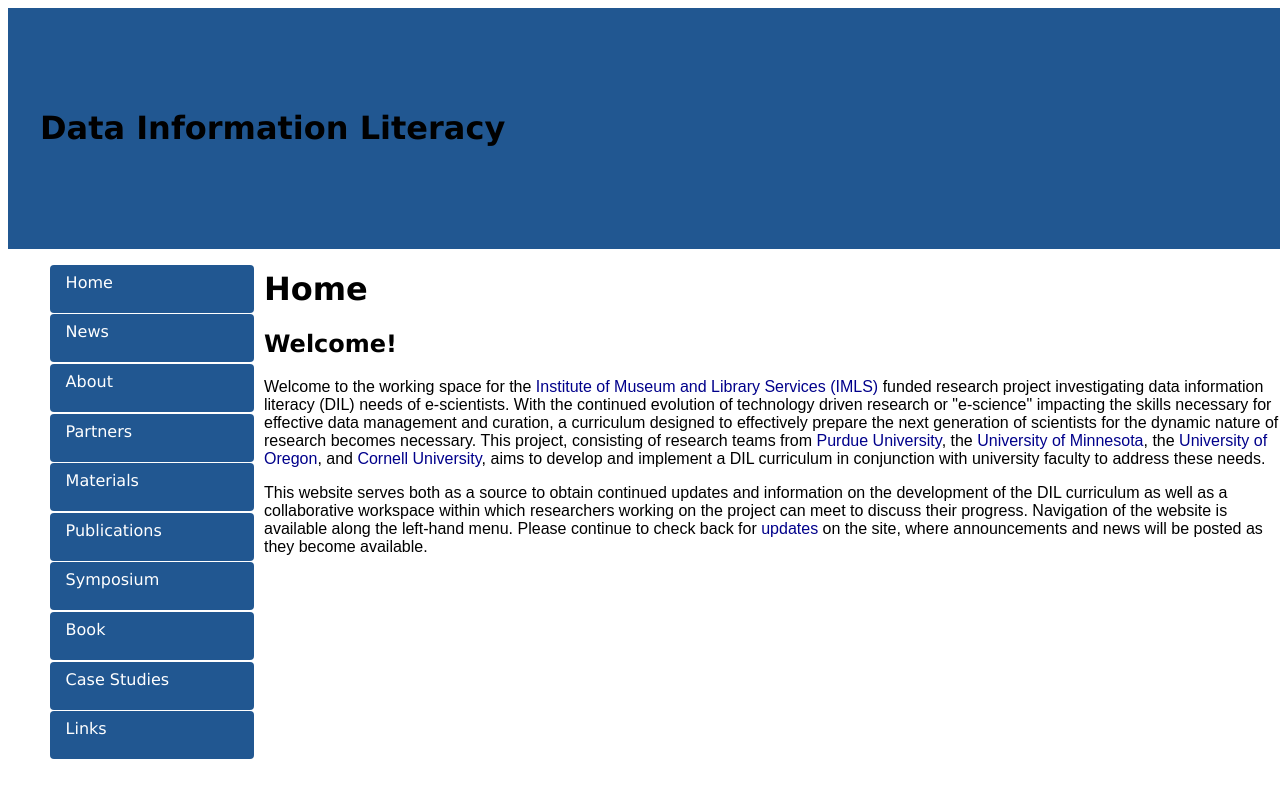
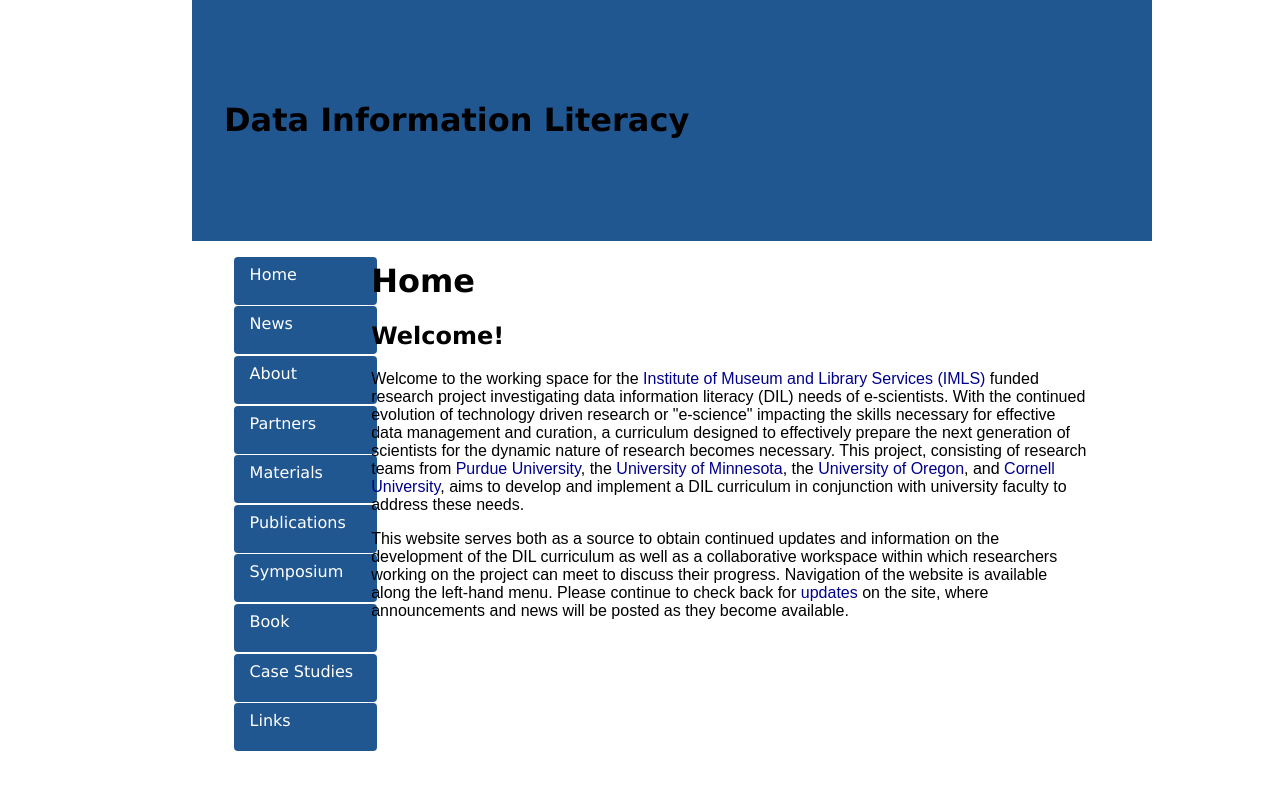
Before and after one commit to datainfolit/datainfolit, a Jekyll site: the page built from index.html, in a window 1280 px wide. Shown: the top 798 px of the page. Built offline with Jekyll 4.4.1, drawn with Linux system fonts in a browser that asks for light colours.

Commit message:
Update main.css

```diff
--- a/css/main.css
+++ b/css/main.css
@@ -1,5 +1,6 @@
 body {
-    width: 100%;
+    margin: auto;
+    width: 70%;
 }
 h1, h2, h3 {
     font-family: "Century Gothic",futura,"URW Gothic L",Verdana,sans-serif;;
```
